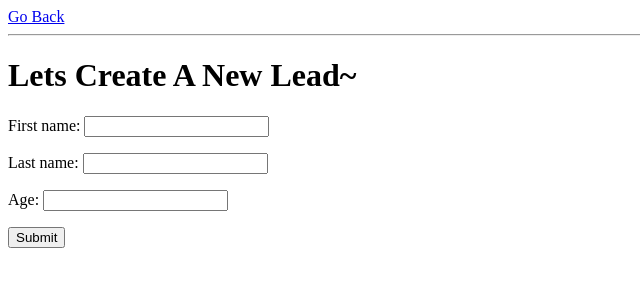
After one commit to harifrahman/django-crm, a Django app: template leads/templates/leads/lead_create.html in a window 1280 px wide. The commit adds this page. Shown: the top 300 px of the page, without its empty margins (0-640 px from the left). Run offline with Django 3.2, Linux system fonts and the light colour scheme; the template is opened without the code that fills it: values that come from a table or form of the project are taken from there, others are empty.

Commit message:
Forms and create view

```diff
--- /dev/null
+++ b/leads/forms.py
@@ -0,0 +1,7 @@
+from django import forms
+
+
+class LeadForm(forms.Form):
+    first_name = forms.CharField()
+    last_name = forms.CharField()
+    age = forms.IntegerField(min_value=0)
--- a/leads/models.py
+++ b/leads/models.py
@@ -1,4 +1,3 @@
-from typing import SupportsRound
 from django.db import models
 from django.db.models.base import Model
 from django.db.models.deletion import CASCADE
--- /dev/null
+++ b/leads/templates/leads/lead_create.html
@@ -0,0 +1,17 @@
+<!DOCTYPE html>
+<html lang="en">
+<head>
+    <meta charset="UTF-8" />
+    <title>Create New Lead | Abz</title>
+</head>
+<body>
+    <a href='/leads'> Go Back </a>
+    <hr/>
+    <h1>Lets Create A New Lead~</h1>
+    <form method="post">
+        {% csrf_token %}
+        {{ form.as_p }}
+        <button type="submit"> Submit </button>
+    </form>
+</body>
+</html>
--- a/leads/templates/leads/lead_list.html
+++ b/leads/templates/leads/lead_list.html
@@ -13,6 +13,8 @@
     </style>
 </head>
 <body>
+    <a href='/leads/create/'> Create new lead </a>
+    <hr/>
     <h1>This is all list of leads!</h1>
     {% for lead in leads %}
         <div class="lead">
--- a/leads/urls.py
+++ b/leads/urls.py
@@ -1,9 +1,10 @@
 from django.urls import path
-from .views import leadList, leadDetail
+from .views import leadList, leadDetail, leadCreate
 
 app_name = "leads"
 
 urlpatterns = [
     path('', leadList),
-    path('<pk>/', leadDetail)
+    path('<int:pk>/', leadDetail),
+    path('create/', leadCreate)
 ]
```
Also changed, not shown: leads/views.py (+32 -2 lines).
